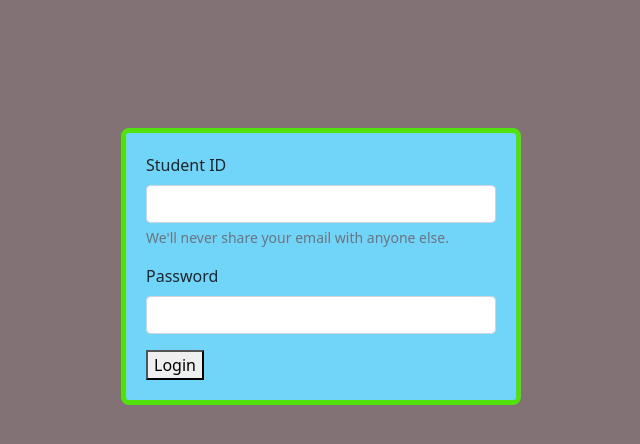
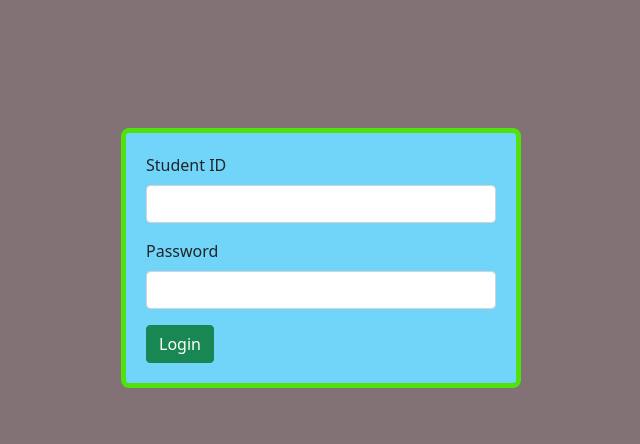
Before and after one commit to Mehedi-Hasan-Rabbi/PSTU-Enrollment-Automation-Experimental, a Django app: page /login/ in a window 1280 px wide. Shown: the part 56-500 px from the top of the page, without its empty margins (327-967 px from the left). Run offline with Django 5.2, Linux system fonts and the light colour scheme.

Commit message:
Login design updated

```diff
--- a/templates/login.html
+++ b/templates/login.html
@@ -33,8 +33,6 @@
             <div class="mb-3">
               <label class="form-label">Student ID</label>
               <input type="text" class="form-control" name="Student_ID">
-              <div id="emailHelp" class="form-text">We'll never share your email with anyone else.
-              </div>
             </div>
 
             <div class="mb-3">
@@ -42,7 +40,10 @@
               <input type="password" class="form-control" name="password">
             </div>
 
-            <button type="submit">Login</button>
+            {% comment %} <button type="submit">Login</button> {% endcomment %}
+
+            <a href="{% url 'payment' %}"><button type="submit" class="btn btn-success">Login</button></a>
+
         </form>
 
       </div>
```
Also changed, not shown: db.sqlite3.
